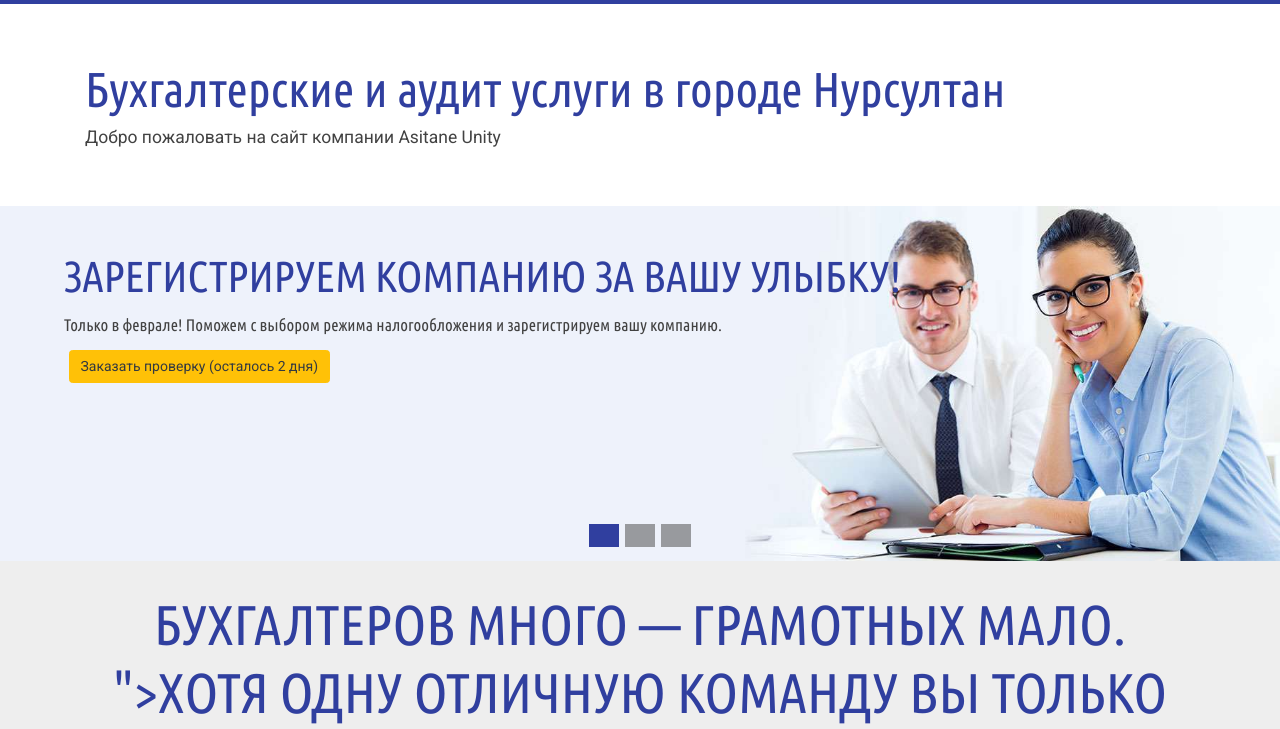
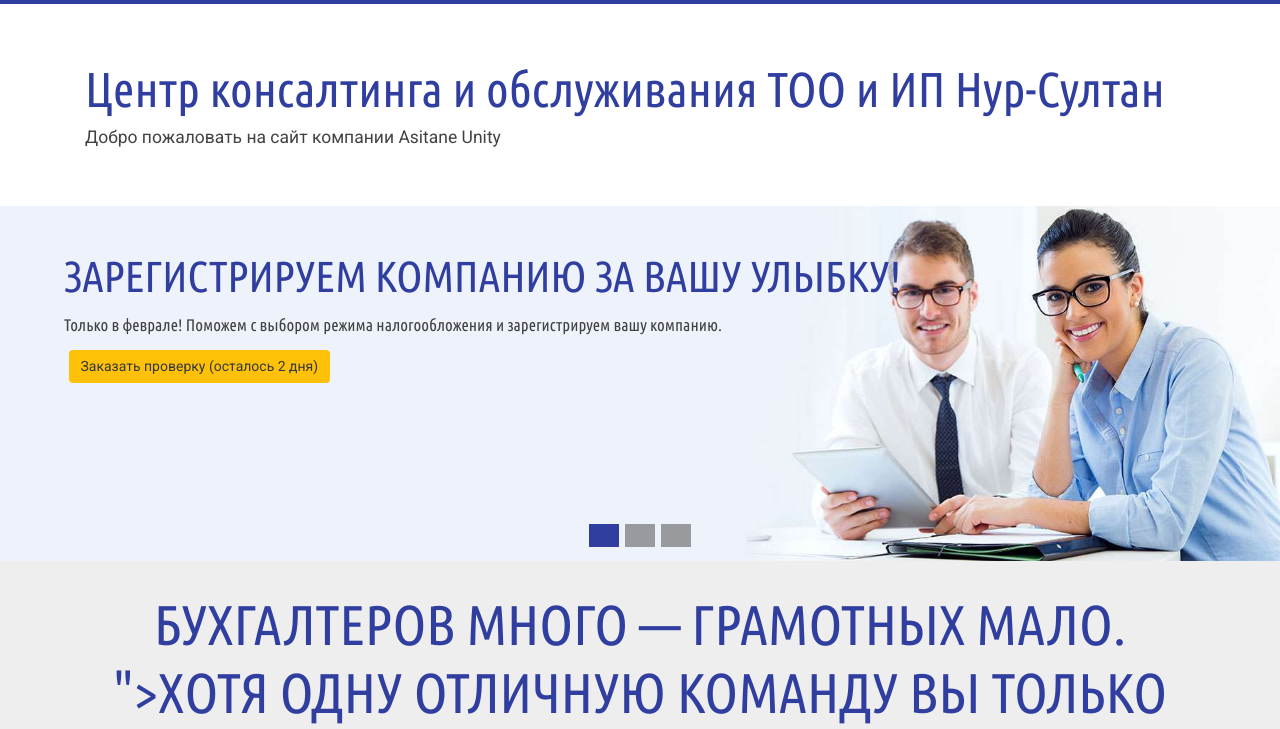
Before and after one commit to arsenanai/asitane, a plain HTML site: page index.html in a window 1280 px wide. Shown: the part 71-800 px from the top of the page. Drawn offline with nearby package versions, Linux system fonts and the light colour scheme.

Commit message:
correcting offer and get back description tag

```diff
--- a/index.html
+++ b/index.html
@@ -5,7 +5,7 @@
 <head>
     <meta http-equiv="Content-Type" content="text/html; charset=UTF-8">
     <meta name="viewport" content="width=device-width, initial-scale=1, shrink-to-fit=no">
-    <title>ТОО «Asitane Unity» | Центр консалтинга и обслуживания ТОО и ИП Нур-Султан.</title>
+    <title>Центр консалтинга и обслуживания ТОО и ИП Нур-Султан - ТОО «Asitane Unity»</title>
     <style>
         :root {
             --main-color: #303F9F;
@@ -32,6 +32,7 @@
     <link rel="mask-icon" href="index_files/favs/safari-pinned-tab.svg" color="#303f9f">
     <meta name="msapplication-TileColor" content="#f6f6f6">
     <meta name="theme-color" content="#f6f6f6">
+    <meta name="description" content="Обслуживание ТОО и ИП в Нур-Султане. 📞 +7 747 581 18 86">
     <style type="text/css">
         [v-cloak]>*{display:none}[v-cloak]::before{content:"Загрузка…"}
   </style>
@@ -81,7 +82,7 @@
     </nav>
     <div class="jumbotron jumbotron-fluid mb-0 bg-white">
       <div class="container">
-        <h1 class="display-4">Бухгалтерские и аудит услуги в городе Нурсултан</h1>
+        <h1 class="display-4">Центр консалтинга и обслуживания ТОО и ИП Нур-Султан</h1>
         <p class="lead">Добро пожаловать на сайт компании Asitane Unity</p>
       </div>
     </div>
```
